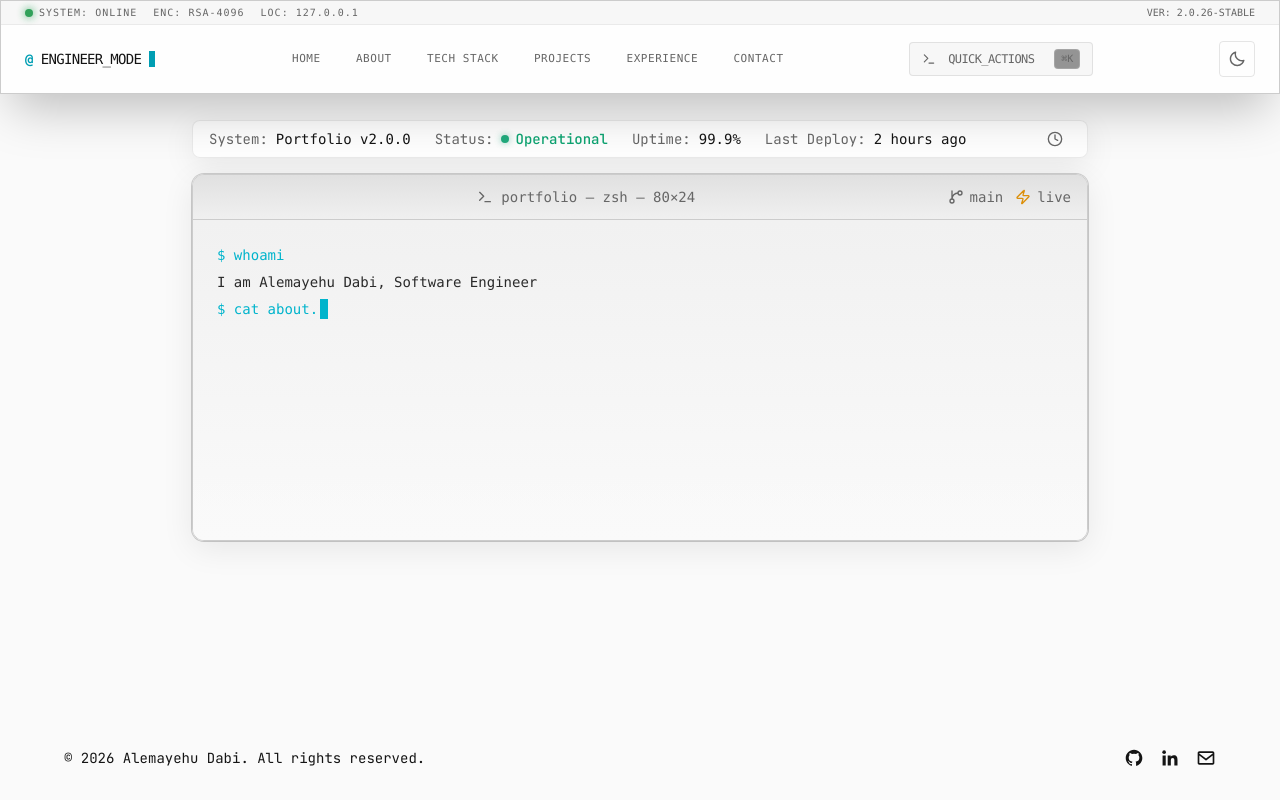
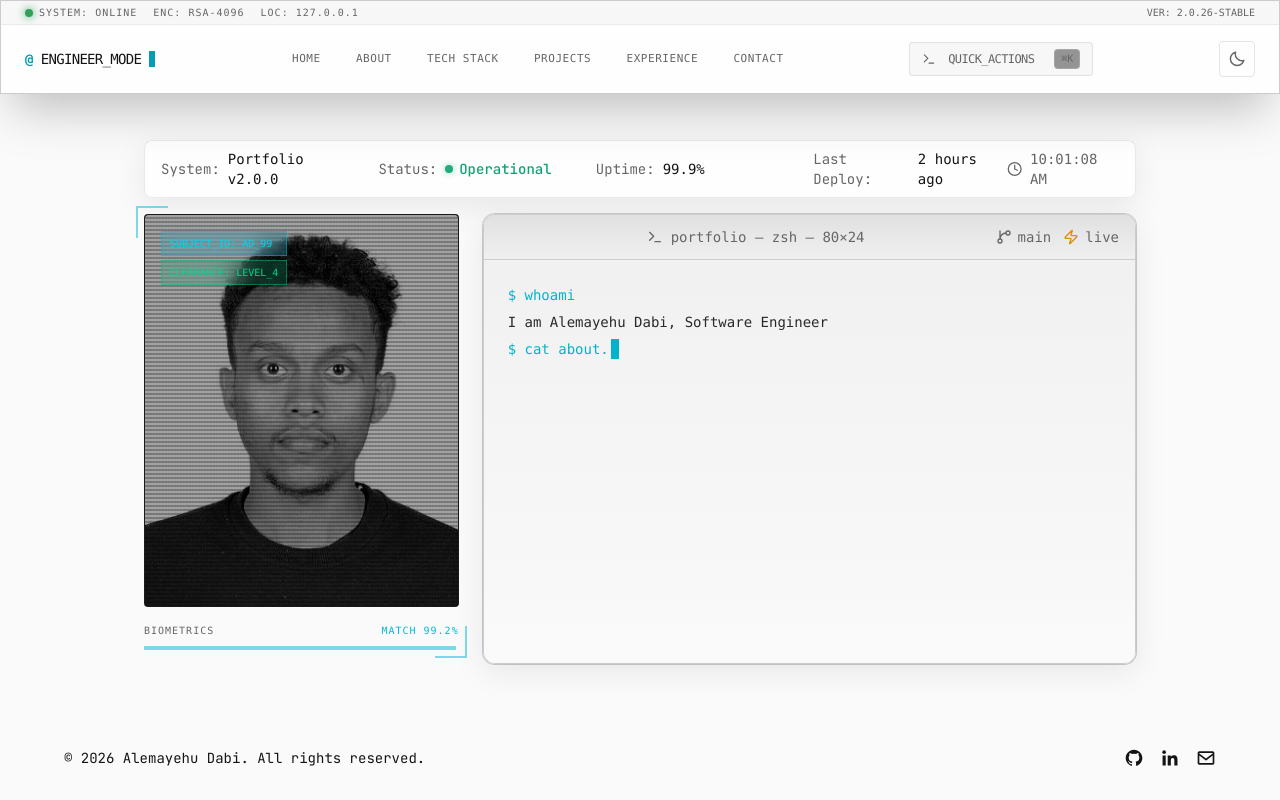
Before and after one commit to AlemayehuDabi/portfolio-, a Next.js app: page / in a window 1280 px wide. Built offline with nearby package versions, Linux system fonts and the light colour scheme.

Commit message:
feat: add image and fix px

```diff
--- a/pages/about_page/About.tsx
+++ b/pages/about_page/About.tsx
@@ -74,7 +74,7 @@ export default function AboutSection() {
       initial={{ opacity: 0 }}
       animate={{ opacity: 1 }}
       exit={{ opacity: 0 }}
-      className="space-y-8 py-30 px-8"
+      className="space-y-8 pt-35 pb-10 px-8"
     >
       <div className="flex items-center gap-3 mb-6">
         <User className="w-6 h-6 text-primary" />
@@ -103,11 +103,10 @@ export default function AboutSection() {
 
           <p className="text-muted-foreground leading-relaxed">
             I&#39;m a passionate engineer who believes that great software is built at the intersection of
-            Im a passionate
             <span className="text-foreground font-medium"> performance</span>,
             <span className="text-foreground font-medium"> simplicity</span>, and
             <span className="text-foreground font-medium"> user delight</span>.
-            With 2+ years of experience building Web and Mobile applications with a focus on building responsive, user-friendly applications.
+            2+ years of experience building Web and Mobile applications with a focus on building responsive, user-friendly applications.
           </p>
 
           <p className="text-muted-foreground leading-relaxed">
--- a/pages/contact_page/ContactMe.tsx
+++ b/pages/contact_page/ContactMe.tsx
@@ -248,7 +248,7 @@ export default function RetroContactSection() {
       initial={{ opacity: 0 }}
       animate={{ opacity: 1 }}
       exit={{ opacity: 0 }}
-      className="space-y-8 px-10 py-30"
+      className="space-y-8 px-10 pt-35 pb-10"
     >
       <div className="flex items-center gap-3 mb-8">
         <Mail className="w-6 h-6 text-primary" />
@@ -473,7 +473,7 @@ export default function RetroContactSection() {
       )}
 
       {/* Alternative Contact Methods */}
-      <div className="grid md:grid-cols-3 gap-4 mt-8">
+      {/* <div className="grid md:grid-cols-3 gap-4 mt-8">
         {[
           { label: 'Email', value: 'hello@engineer.dev', protocol: 'SMTP' },
           { label: 'GitHub', value: '@engineer', protocol: 'HTTPS' },
@@ -494,11 +494,7 @@ export default function RetroContactSection() {
             </SpotlightCard>
           </motion.div>
         ))}
-
-
-          {status && <p className="text-sm mt-2">{status}</p>}
-
-      </div>
+      </div> */}
     </motion.section>
   );
 }
--- a/pages/experience/experience.tsx
+++ b/pages/experience/experience.tsx
@@ -37,7 +37,7 @@ const milestones: CareerNode[] = [
   {
     id: 'simba-dev',
     company: 'Simba',
-    role: 'Software Developer',
+    role: 'Web Developer',
     period: '2025',
     location: 'Remote',
     type: 'merge',
@@ -54,7 +54,7 @@ const milestones: CareerNode[] = [
     type: 'branch',
     branchName: 'hotfix/ai-integration',
     achievements: ['Developed mobile MVP using React Native', 'Integrated LLM endpoints'],
-    tech: ['React-Native', 'Node.js', 'Neon DB'],
+    tech: ['React-Native', 'Node.js','Express.js' ,'Neon DB'],
     color: 'cyan-glow',
   },
   {
@@ -65,7 +65,7 @@ const milestones: CareerNode[] = [
     location: 'Hybrid',
     type: 'commit',
     achievements: ['Contributed to Besewonline Platform', 'Automated UI testing workflows'],
-    tech: ['JavaScript', 'React Native', 'Firebase'],
+    tech: ['JavaScript', 'React Native', 'Api integration'],
     color: 'rose-glow',
   },
 ];
@@ -91,7 +91,7 @@ export default function ExperiencePage() {
     <div className="min-h-screen bg-background text-foreground selection:bg-primary/30">
       <motion.section
         ref={containerRef}
-        className="max-w-5xl mx-auto px-6 py-30"
+        className="max-w-5xl mx-auto px-6 pt-35 pb-10"
       >
         {/* Header (Stay the same) */}
         <div className="flex flex-col md:flex-row md:items-end justify-between gap-4 mb-20 border-b border-steel pb-8">
--- a/pages/hero_page/Hero.tsx
+++ b/pages/hero_page/Hero.tsx
@@ -165,7 +165,7 @@
 
 import { useState, useEffect } from 'react';
 import { motion, AnimatePresence } from 'framer-motion';
-import { Circle, Zap, GitBranch, Clock, Terminal } from 'lucide-react';
+import { Circle, Zap, GitBranch, Clock, Terminal, ShieldCheck } from 'lucide-react';
 
 const systemInfo = [
   { label: 'System', value: 'Portfolio v2.0.0' },
@@ -223,7 +223,7 @@ export default function TerminalHero() {
       initial={{ opacity: 0, y: 20 }}
       animate={{ opacity: 1, y: 0 }}
       transition={{ duration: 0.6, ease: [0.22, 1, 0.36, 1] }}
-      className="w-full max-w-4xl mx-auto py-30"
+      className="w-full max-w-5xl mx-auto pt-35 px-4"
     >
       {/* Status Bar */}
       <motion.div
@@ -232,7 +232,7 @@ export default function TerminalHero() {
         transition={{ delay: 0.2 }}
         className="flex items-center justify-between px-4 py-2 mb-4 glass rounded-lg"
       >
-        <div className="flex items-center gap-6">
+        <div className="grid grid-cols-2 md:grid-cols-4 gap-6">
           {systemInfo.map((item, i) => (
             <div key={i} className="flex items-center gap-2 text-sm">
               <span className="text-muted-foreground">{item.label}:</span>
@@ -250,13 +250,64 @@ export default function TerminalHero() {
         <div className="flex items-center gap-2 text-muted-foreground">
           <Clock className="w-4 h-4" />
           <span className="font-mono text-sm">
-            {/* {new Date().toLocaleTimeString()} */}
+            {new Date().toLocaleTimeString()}
           </span>
         </div>
       </motion.div>
 
-      {/* Terminal Window */}
-      <div className="terminal-window noise-overlay relative">
+      {/* terminal */}
+      <div className="grid grid-cols-1 lg:grid-cols-12 gap-6 items-start">
+
+        {/* LEFT SIDE: THE IMAGE (Hacker Profile Style) */}
+        <motion.div
+          initial={{ opacity: 0, x: -20 }}
+          animate={{ opacity: 1, x: 0 }}
+          className="lg:col-span-4 relative group"
+        >
+          {/* Decorative Corner Brackets */}
+          <div className="absolute -top-2 -left-2 w-8 h-8 border-t-2 border-l-2 border-cyan-500/50" />
+          <div className="absolute -bottom-2 -right-2 w-8 h-8 border-b-2 border-r-2 border-cyan-500/50" />
+
+          <div className="relative overflow-hidden rounded-sm border border-white/10 bg-black">
+            {/* The Image */}
+            <img
+              src="/img.jpg"
+              alt="Alemayehu Dabi"
+              className="w-full aspect-[4/5] object-cover grayscale contrast-125 brightness-75 mix-blend-lighten opacity-80 group-hover:opacity-100 transition-opacity"
+            />
+
+            {/* Scanline Overlay Effect */}
+            <div className="absolute inset-0 pointer-events-none bg-[linear-gradient(rgba(18,16,16,0)_50%,rgba(0,0,0,0.25)_50%),linear-gradient(90deg,rgba(255,0,0,0.06),rgba(0,255,0,0.02),rgba(0,0,255,0.06))] bg-[length:100%_4px,3px_100%]" />
+
+            {/* "Detected" Overlay */}
+            <div className="absolute top-4 left-4 flex flex-col gap-1">
+              <div className="bg-cyan-500/20 backdrop-blur-md px-2 py-1 border border-cyan-500/50 text-[10px] text-cyan-400 font-mono">
+                SUBJECT_ID: AD_99
+              </div>
+              <div className="bg-emerald-500/20 backdrop-blur-md px-2 py-1 border border-emerald-500/50 text-[10px] text-emerald-400 font-mono">
+                CLEARANCE: LEVEL_4
+              </div>
+            </div>
+          </div>
+
+          {/* Biometric Stats Below Image */}
+          <div className="mt-4 space-y-2 font-mono text-[10px] text-muted-foreground uppercase tracking-widest">
+            <div className="flex justify-between">
+              <span>Biometrics</span>
+              <span className="text-cyan-500">Match 99.2%</span>
+            </div>
+            <div className="w-full h-1 bg-white/5 overflow-hidden">
+              <motion.div
+                initial={{ width: 0 }}
+                animate={{ width: "99.2%" }}
+                className="h-full bg-cyan-500/50"
+              />
+            </div>
+          </div>
+        </motion.div>
+
+        {/* RIGHT SIDE: THE TERMINAL */}
+      <div className="lg:col-span-8 terminal-window noise-overlay relative min-h-[450px]">
         {/* Terminal Header */}
         <div className="terminal-header">
           <div className="flex items-center gap-2">
@@ -329,6 +380,9 @@ export default function TerminalHero() {
         {/* Bottom Gradient */}
         <div className="absolute bottom-0 left-0 right-0 h-16 bg-gradient-to-t from-obsidian to-transparent pointer-events-none" />
       </div>
+      </div>
+
+
     </motion.div>
   );
 }
--- a/pages/project_page/Projects.tsx
+++ b/pages/project_page/Projects.tsx
@@ -198,7 +198,7 @@ export default function ProjectsSection() {
       initial={{ opacity: 0 }}
       animate={{ opacity: 1 }}
       exit={{ opacity: 0 }}
-      className="space-y-12 px-10 py-30"
+      className="space-y-12 px-10 pt-35 pb-10"
     >
       <div className="flex items-center gap-3 mb-6">
         <Briefcase className="w-6 h-6 text-primary" />
--- a/pages/techStack_page/TechStack.tsx
+++ b/pages/techStack_page/TechStack.tsx
@@ -246,7 +246,7 @@ export default function TechStackSection() {
       initial={{ opacity: 0 }}
       animate={{ opacity: 1 }}
       exit={{ opacity: 0 }}
-      className="space-y-8 px-10 py-30"
+      className="space-y-8 px-10 pt-35 pb-10"
     >
       <div className="flex items-center gap-3 mb-8">
         <Cpu className="w-6 h-6 text-primary" />
```
